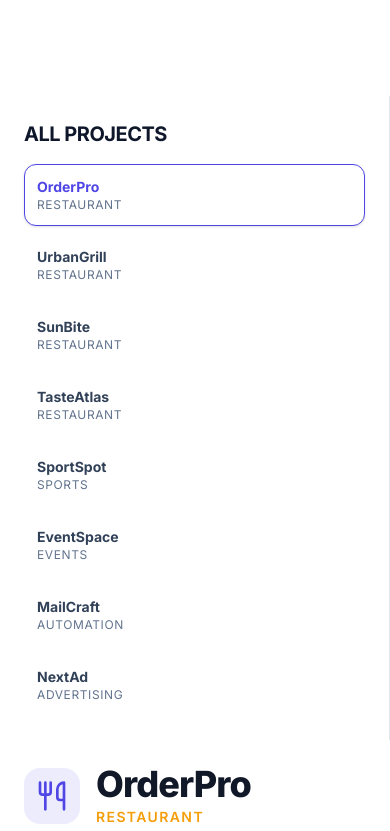
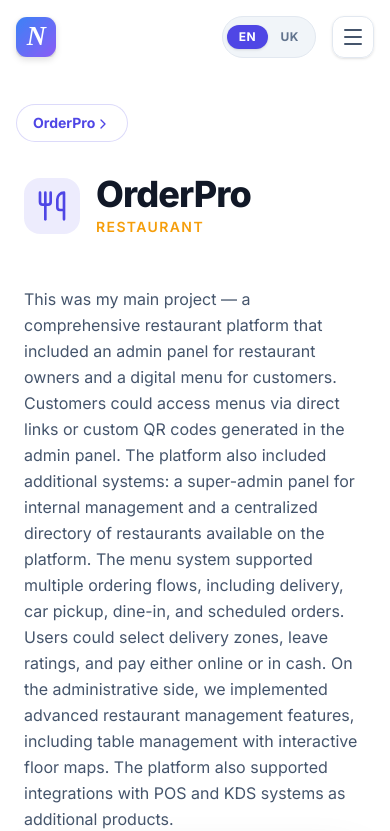
Before and after one commit to Mozzi22/Portfolio, a Next.js app: page /en/projects/1 in a window 390 px wide. Shown: the top 831 px of the page. Built offline with nearby package versions, Linux system fonts and the light colour scheme.

Commit message:
fixed btns & added md navigation & added md project list view

```diff
--- a/src/app/[locale]/about/components/FormSection.tsx
+++ b/src/app/[locale]/about/components/FormSection.tsx
@@ -121,7 +121,7 @@ const FormSection = ({ setIsSubmitted }: Props) => {
       <button
         type="submit"
         disabled={isSubmitting}
-        className="w-full flex items-center justify-center space-x-3 py-5 bg-primary text-white font-extrabold rounded-xl shadow-lg hover:shadow-primary/40 transition-all hover:-translate-y-1 active:translate-y-0 disabled:opacity-50 disabled:cursor-not-allowed group"
+        className="w-full cursor-pointer flex items-center justify-center space-x-3 py-5 bg-primary text-white font-extrabold rounded-xl shadow-lg hover:shadow-primary/40 transition-all hover:-translate-y-1 active:translate-y-0 disabled:opacity-50 disabled:cursor-not-allowed group"
       >
         <span>{t(isSubmitting ? 'sending' : 'sendMessage')}</span>
         <Send
--- a/src/app/[locale]/about/components/SubmittedFormSection.tsx
+++ b/src/app/[locale]/about/components/SubmittedFormSection.tsx
@@ -23,7 +23,7 @@ const SubmittedFormSection = ({ setIsSubmitted }: Props) => {
       <p className="text-slate-600 text-sm">{t('messageSentDesc')}</p>
       <button
         onClick={handleSendAnotherMessage}
-        className="text-sm font-bold text-primary underline underline-offset-4"
+        className="cursor-pointer font-bold text-primary underline underline-offset-4"
       >
         {t('sendAnotherMessage')}
       </button>
--- /dev/null
+++ b/src/app/[locale]/projects/[id]/components/ProjectList.tsx
@@ -0,0 +1,49 @@
+import { ClassValue, clsx } from 'clsx'
+import { twMerge } from 'tailwind-merge'
+
+import { Link } from '@/i18n/routing'
+import { Project } from '@/store/features/projectsSlice'
+
+const cn = (...inputs: ClassValue[]) => twMerge(clsx(inputs))
+
+type Props = {
+  projects: Project[]
+  pathname: string
+  onItemClick?: () => void
+}
+
+const ProjectList = ({ projects, pathname, onItemClick }: Props) => (
+  <ul className="space-y-2">
+    {projects.map((project) => {
+      const isActive = pathname === `/projects/${project.id}`
+      return (
+        <li key={project.id}>
+          <Link
+            href={`/projects/${project.id}`}
+            onClick={onItemClick}
+            className={cn(
+              'flex flex-col p-3 rounded-xl transition-all duration-200 border',
+              isActive
+                ? 'bg-white border-primary shadow-sm'
+                : 'bg-transparent border-transparent hover:bg-white/50 hover:border-slate-200'
+            )}
+          >
+            <span
+              className={cn(
+                'text-sm font-bold truncate',
+                isActive ? 'text-primary' : 'text-slate-700'
+              )}
+            >
+              {project.title}
+            </span>
+            <span className="text-xs text-slate-500 uppercase tracking-wider">
+              {project.category}
+            </span>
+          </Link>
+        </li>
+      )
+    })}
+  </ul>
+)
+
+export default ProjectList
--- a/src/app/[locale]/projects/layout.tsx
+++ b/src/app/[locale]/projects/layout.tsx
@@ -1,58 +1,75 @@
 'use client'
 
-import { type ClassValue, clsx } from 'clsx'
+import { AnimatePresence, motion } from 'framer-motion'
+import { ChevronRight, X } from 'lucide-react'
 import { useTranslations } from 'next-intl'
-import { ReactNode } from 'react'
-import { twMerge } from 'tailwind-merge'
+import { ReactNode, useState } from 'react'
 
-import { Link, usePathname } from '@/i18n/routing'
+import ProjectList from '@/app/[locale]/projects/[id]/components/ProjectList'
+import { usePathname } from '@/i18n/routing'
 import { selectProjects } from '@/store/features/projectsSlice'
 import { useAppSelector } from '@/store/hooks'
-
-const cn = (...inputs: ClassValue[]) => twMerge(clsx(inputs))
 
 const ProjectsLayout = ({ children }: { children: ReactNode }) => {
   const projects = useAppSelector(selectProjects)
   const pathname = usePathname()
   const t = useTranslations('Projects')
+  const [isModalOpen, setIsModalOpen] = useState(false)
+
+  const handleClose = () => setIsModalOpen(false)
+  const handleOpen = () => setIsModalOpen(true)
+
+  const activeProject = projects.find((p) => pathname === `/projects/${p.id}`)
 
   return (
-    <div className="flex flex-col md:flex-row h-full min-h-[calc(100vh-200px)]">
-      <aside className="w-full md:w-72 bg-sidebar-bg border-r border-slate-200 p-6 flex flex-col space-y-6">
+    <div className="flex flex-col md:flex-row h-full min-h-[calc(100vh-200px)] relative">
+      {/* Mobile Sticky Selection Bar */}
+      <button
+        onClick={handleOpen}
+        className="md:hidden sticky top-20 z-30 mx-4 my-2 bg-white/80 backdrop-blur-md flex items-center w-fit text-primary font-bold text-sm px-4 py-2 rounded-full border border-primary/20"
+      >
+        <span>{activeProject ? activeProject.title : t('allProjects')}</span>
+        <ChevronRight size={16} className="mt-0.5" />
+      </button>
+
+      {/* Desktop Sidebar */}
+      <aside className="hidden md:flex w-72 bg-sidebar-bg border-r border-slate-200 p-6 flex-col space-y-6">
         <h2 className="text-xl font-bold tracking-tight text-slate-900 uppercase mb-4">
           {t('allProjects')}
         </h2>
-        <ul className="space-y-2">
-          {projects.map((project) => {
-            const isActive = pathname === `/projects/${project.id}`
-            return (
-              <li key={project.id}>
-                <Link
-                  href={`/projects/${project.id}`}
-                  className={cn(
-                    'flex flex-col p-3 rounded-xl transition-all duration-200 border',
-                    isActive
-                      ? 'bg-white border-primary shadow-sm'
-                      : 'bg-transparent border-transparent hover:bg-white/50 hover:border-slate-200'
-                  )}
-                >
-                  <span
-                    className={cn(
-                      'text-sm font-bold truncate',
-                      isActive ? 'text-primary' : 'text-slate-700'
-                    )}
-                  >
-                    {project.title}
-                  </span>
-                  <span className="text-xs text-slate-500 uppercase tracking-wider">
-                    {project.category}
-                  </span>
-                </Link>
-              </li>
-            )
-          })}
-        </ul>
+        <ProjectList projects={projects} pathname={pathname} />
       </aside>
+
+      {/* Mobile Projects Modal */}
+      <AnimatePresence>
+        {isModalOpen && (
+          <motion.div
+            initial={{ opacity: 0 }}
+            animate={{ opacity: 1 }}
+            exit={{ opacity: 0 }}
+            className="fixed inset-0 z-[100] md:hidden bg-white/98 backdrop-blur-xl flex flex-col"
+          >
+            <div className="p-6 flex items-center justify-between border-b border-slate-100">
+              <h2 className="text-xl font-extrabold tracking-tight text-slate-900 uppercase">
+                {t('allProjects')}
+              </h2>
+              <button
+                onClick={handleClose}
+                className="p-2 bg-slate-100 rounded-full text-slate-600"
+              >
+                <X size={20} />
+              </button>
+            </div>
+            <div className="flex-grow overflow-y-auto p-6 bg-slate-50/50">
+              <ProjectList
+                projects={projects}
+                pathname={pathname}
+                onItemClick={handleClose}
+              />
+            </div>
+          </motion.div>
+        )}
+      </AnimatePresence>
 
       <main className="flex-grow p-6 md:p-12 overflow-auto bg-white">
         <div className="max-w-4xl mx-auto">{children}</div>
--- a/src/components/layout/Navigation.tsx
+++ b/src/components/layout/Navigation.tsx
@@ -1,8 +1,11 @@
 'use client'
 
 import { clsx } from 'clsx'
+import { AnimatePresence, motion } from 'framer-motion'
+import { Menu, X } from 'lucide-react'
 import Image from 'next/image'
 import { useTranslations } from 'next-intl'
+import { useState } from 'react'
 
 import { PAGES } from '@/constants/pages-routes'
 import { Link, usePathname } from '@/i18n/routing'
@@ -16,21 +19,32 @@ const navItems = [
 ] as const
 
 export const Navbar = () => {
+  const [isOpen, setIsOpen] = useState(false)
   const pathname = usePathname()
   const t = useTranslations('Navigation')
 
+  const handleToggleMenu = () => setIsOpen((prev) => !prev)
+  const handleCloseMenu = () => setIsOpen(false)
+
   return (
-    <div className="fixed top-0 left-0 right-0 w-full p-6 z-50 hidden md:flex items-center justify-between pointer-events-none">
-      <Link href="/" className="pointer-events-auto ml-2">
+    <>
+      <div className="fixed top-0 left-0 right-0 w-full p-4 md:p-6 z-50 flex items-center justify-between pointer-events-none">
+        <Link
+          href="/"
+          className="pointer-events-auto"
+          onClick={handleCloseMenu}
+        >
           <Image
             src="/logo.svg"
             alt="logo"
             width={48}
             height={48}
-          className="hover:scale-105 transition-transform duration-300 drop-shadow-md"
+            className="hover:scale-105 transition-transform duration-300 drop-shadow-md w-10 h-10 md:w-12 md:h-12"
           />
         </Link>
-      <nav className="pointer-events-auto md:flex justify-end items-center space-x-4">
+
+        {/* Desktop Navigation */}
+        <nav className="hidden md:flex pointer-events-auto justify-end items-center space-x-4">
           <ul className="flex space-x-8 bg-white/80 backdrop-blur-md px-6 py-3 rounded-full shadow-lg border border-slate-200">
             {navItems.map((item) => {
               const isActive =
@@ -53,7 +67,54 @@ export const Navbar = () => {
           </ul>
           <LanguageSwitcher />
         </nav>
+
+        {/* Mobile Burger Button - Left aligned */}
+        <div className="md:hidden flex space-x-4 pointer-events-auto">
+          <LanguageSwitcher />
+          <button
+            onClick={handleToggleMenu}
+            className="pointer-events-auto p-2 bg-white/80 backdrop-blur-md rounded-xl border border-slate-200 shadow-sm text-slate-600 active:scale-95 transition-all"
+          >
+            {isOpen ? <X size={24} /> : <Menu size={24} />}
+          </button>
         </div>
+      </div>
+
+      {/* Mobile Modal Menu */}
+      <AnimatePresence>
+        {isOpen && (
+          <motion.div
+            initial={{ opacity: 0, y: -20 }}
+            animate={{ opacity: 1, y: 0 }}
+            exit={{ opacity: 0, y: -20 }}
+            transition={{ duration: 0.3, ease: 'easeInOut' }}
+            className="fixed inset-0 z-40 md:hidden bg-white/95 backdrop-blur-xl flex flex-col pt-24 px-8"
+          >
+            <ul className="flex flex-col space-y-6">
+              {navItems.map((item) => {
+                const isActive =
+                  pathname === item.href ||
+                  (item.href !== '/' && pathname.startsWith(item.href))
+                return (
+                  <li key={item.href}>
+                    <Link
+                      href={item.href}
+                      onClick={handleCloseMenu}
+                      className={clsx(
+                        'text-3xl font-extrabold transition-colors',
+                        isActive ? 'text-primary' : 'text-slate-800'
+                      )}
+                    >
+                      {t(item.labelKey)}
+                    </Link>
+                  </li>
+                )
+              })}
+            </ul>
+          </motion.div>
+        )}
+      </AnimatePresence>
+    </>
   )
 }
 
--- a/src/components/ui/LanguageSwitcher.tsx
+++ b/src/components/ui/LanguageSwitcher.tsx
@@ -23,7 +23,7 @@ const LanguageSwitcher = () => {
           key={loc}
           onClick={() => toggleLanguage(loc)}
           className={clsx(
-            'px-3 py-1 text-xs font-bold rounded-full transition-all uppercase tracking-wider',
+            'cursor-pointer px-3 py-1 text-xs font-bold rounded-full transition-all uppercase tracking-wider',
             locale === loc
               ? 'bg-primary text-white shadow-sm'
               : 'text-slate-500 hover:text-primary'
```
Lines whose indentation alone changed are shown as unchanged.
